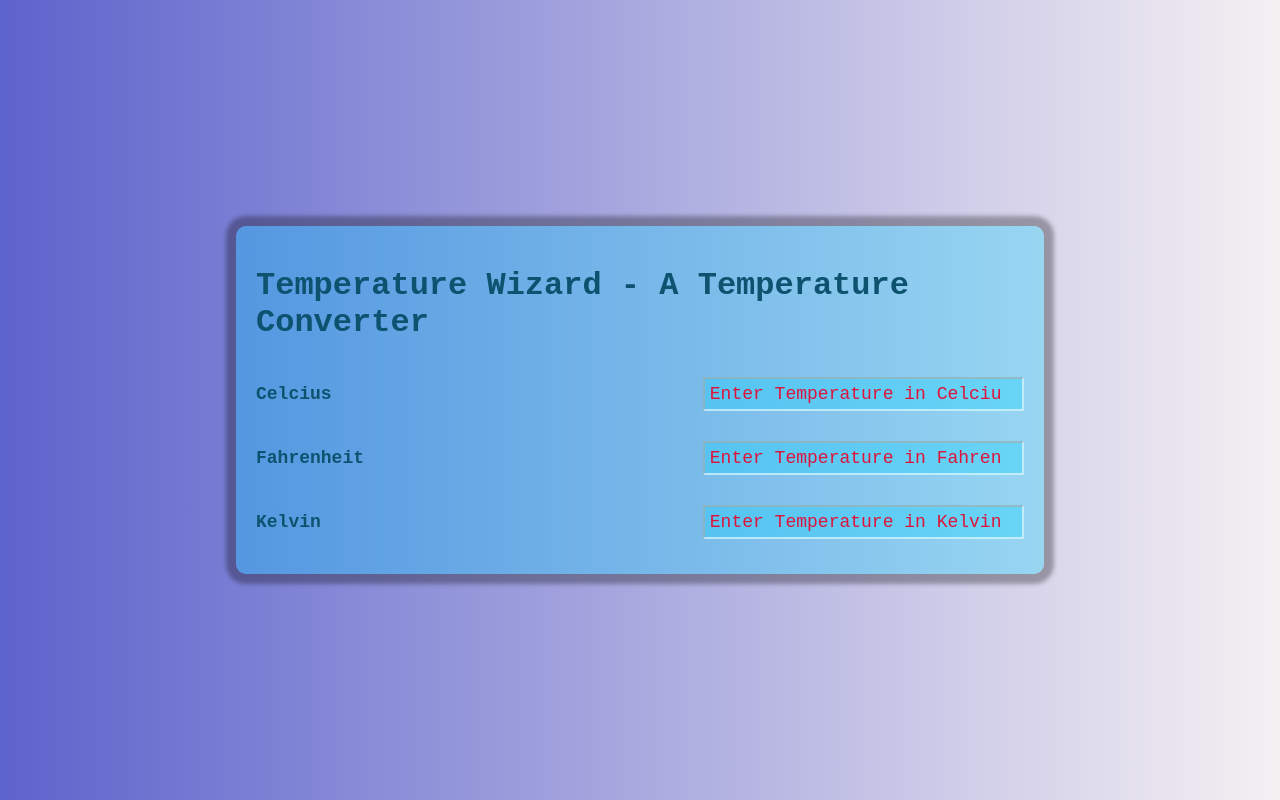
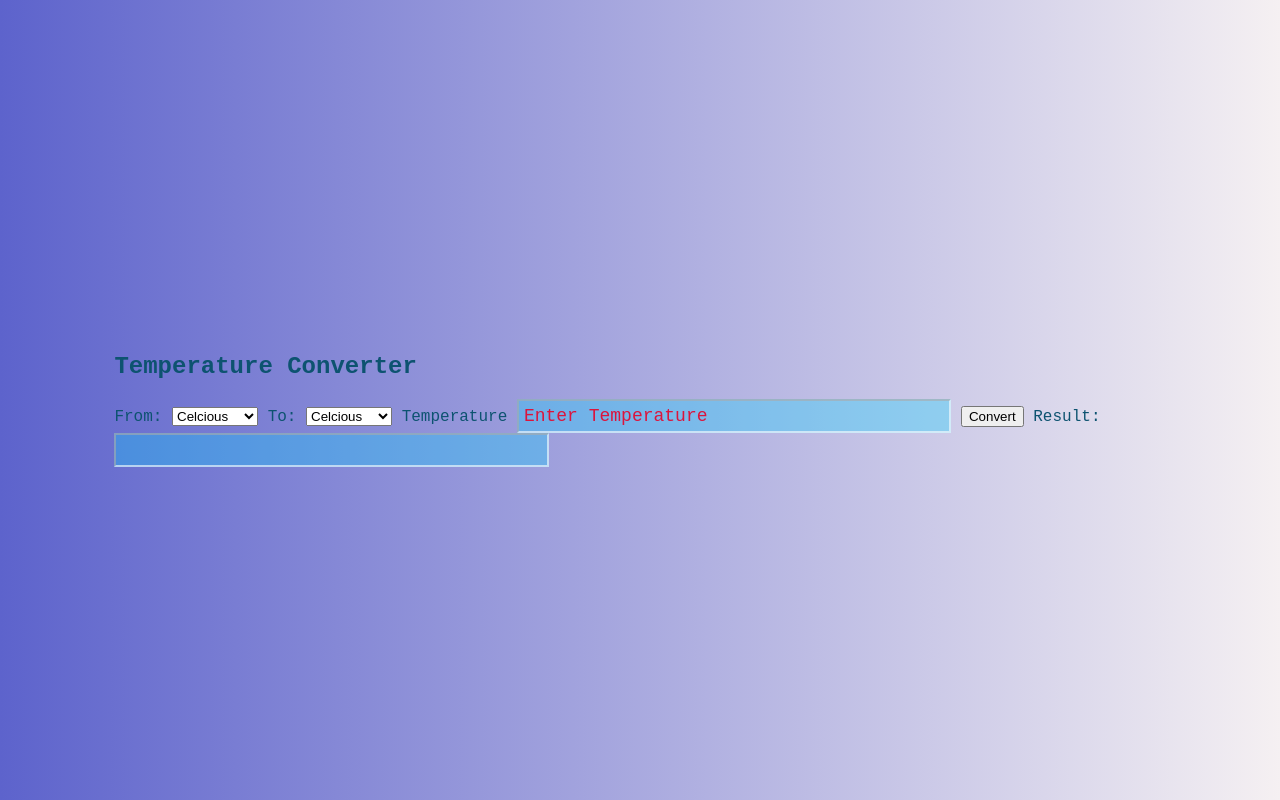
Before and after one commit to Rajpathak08/Temperature-Converter, a plain HTML site: page index.html in a window 1280 px wide. Drawn offline with Linux system fonts and the light colour scheme.

Commit message:
Update index.html

```diff
--- a/index.html
+++ b/index.html
@@ -3,44 +3,118 @@
 <head>
     <meta charset="UTF-8">
     <meta name="viewport" content="width=device-width, initial-scale=1.0">
-    <title>Temperature Wizard</title>
+    <title>Temperature Converter</title>
     <link rel="stylesheet" href="style.css">
-    <link rel="icon" type="image/x-icon" href="./images/favicon.ico">
 </head>
 <body>
-    <div class="container">
-        <h1 class="heading">Temperature Wizard - A Temperature Converter </h1>
-        <div class="temp-container">
-            <label for="Celcius">Celcius</label>
-            <input
-            onchange ="computeTemp(event)"
-            type="number"
-            name="Celcius"
-            id="Celcius"
-            class="Celcius"
-            placeholder="Enter Temperature in Celcius"/>
-        </div>
-        <div class="temp-container">
-            <label for="fahre">Fahrenheit</label>
-            <input
-            onchange="computeTemp(event)"
-            type="number"
-            name="Fahrenheit"
-            id="Fahrenheit"
-            class="Fahrenheit"
-            placeholder="Enter Temperature in Fahrenheit"/>
-        </div>
-        <div class="temp-container">
-            <label for="Kelvin">Kelvin</label>
-            <input
-            onchange="computeTemp(event)"
-            type="number"
-            name="Kelvin"
-            id="Kelvin"
-            class="Kelvin"
-            placeholder="Enter Temperature in Kelvin"/>
-        </div>
+
+    <div class="converter">
+        <h2>Temperature Converter</h2>
+        <label for="fromUnit">From:</label>
+        <select id="fromUnit">
+            <option value="C">Celcious</option>
+            <option value="F">Fahrenheit</option>
+            <option value="K">Kelvin</option>
+            <option value="R">Rankine</option>
+        </select>
+        <label for="toUnit">To:</label>
+        <select id="toUnit">
+            <option value="C">Celcious</option>
+            <option value="F">Fahrenheit</option>
+            <option value="K">Kelvin</option>
+            <option value="R">Rankine</option>
+        </select>
+        <label for="temperature">Temperature</label>
+        <input type="number" id="temperature" placeholder="Enter Temperature">
+        <button onclick="convert()">Convert</button>
+
+        <label for="result">Result:</label>
+        <input type="text" id="result" readonly>
     </div>
+    <script>
+        function convert(){
+            var fromUnit = document.getElementById('fromUnit').value;
+            var toUnit = document.getElementById('toUnit').value;
+            var temperature = parseFloat(document.getElementById('temperature').value);
+
+            var converttedValue;
+            var resultUnit;
+
+            // Perform conversion logic
+
+            switch (fromUnit){
+                case 'C':
+                    if (toUnit === 'F'){
+                        convertedValue = (temperature * 9/5) +32;
+                        resultUnit = 'F';
+                    } else if (toUnit === 'K'){
+                        convertedValue = temperature + 273.15;
+                        resultUnit = 'K';
+                    }else if (toUnit === 'R'){
+                        convertedValue = temperature + 273.15;
+                        resultUnit = 'R';
+                    }else{
+                        convertedValue = temperature;
+                        resultUnit = 'C';
+                    }
+                    break;
+
+                    case 'F':
+                    if (toUnit === 'C'){
+                        convertedValue = (temperature -32) * 5/9;
+                        resultUnit = 'C';
+                    } else if (toUnit === 'K'){
+                        convertedValue = (temperature -32) * 5/9 + 273.15;
+                        resultUnit = 'K';
+                    }else if (toUnit === 'R'){
+                        convertedValue = temperature + 459.67;
+                        resultUnit = 'R';
+                    }else{
+                        convertedValue = temperature;
+                        resultUnit = 'F';
+                    }
+                    break;
+
+                    case 'K':
+                    if (toUnit === 'C'){
+                        convertedValue = temperature - 273.15;
+                        resultUnit = 'C';
+                    } else if (toUnit === 'K'){
+                        convertedValue = (temperature - 273.15) * 9/5 +32;
+                        resultUnit = 'K';
+                    }else if (toUnit === 'R'){
+                        convertedValue = temperature * 9/5;
+                        resultUnit = 'R';
+                    }else{
+                        convertedValue = temperature;
+                        resultUnit = 'K';
+                    }
+                    break;
+
+                    case 'R':
+                    if (toUnit === 'C'){
+                        convertedValue = (temperature - 491.67) * 5/9;
+                        resultUnit = 'C';
+                    } else if (toUnit === 'K'){
+                        convertedValue = temperature - 459.67;
+                        resultUnit = 'K';
+                    }else if (toUnit === 'R'){
+                        convertedValue = temperature * 5/9;
+                        resultUnit = 'R';
+                    }else{
+                        convertedValue = temperature;
+                        resultUnit = 'R';
+                    }
+                    break;
+            }
+
+            document.getElementById('result').value = convertedValue.toFixed(2) + ' ' + resultUnit;
+
+        }
+    </script>
+</body>
+
+</html>
 
 
     <script src="./script.js"></script>
```
